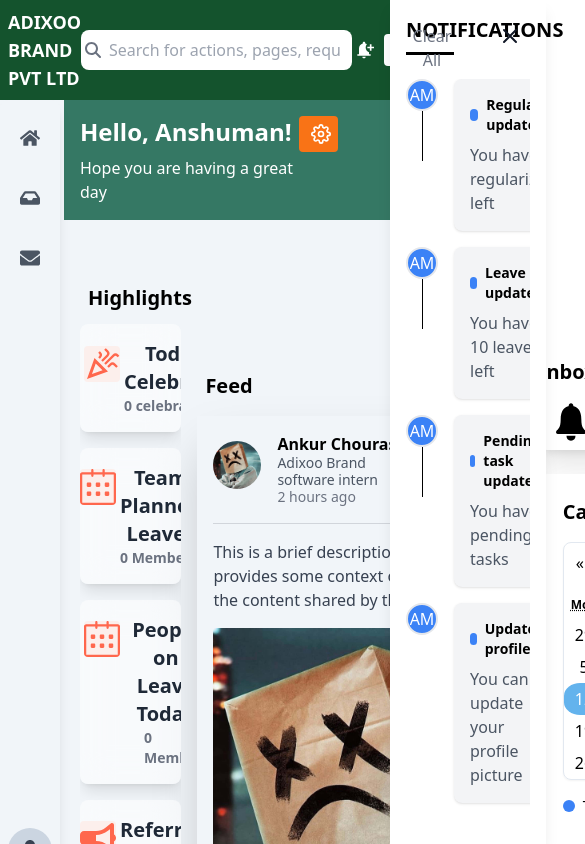
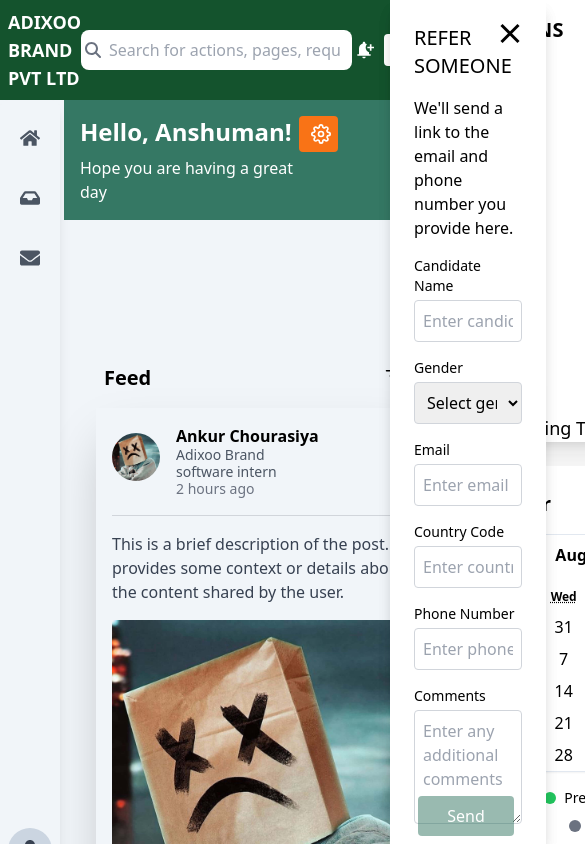
Before and after one commit to anshumanadxioo/HRone_frontend, a React (Vite) app: page /home in a window 390 px wide. Shown: the top 844 px of the page, 585 px wide, since content can reach past the window. Built offline with nearby package versions, Linux system fonts and the light colour scheme.

Commit message:
updated the accordian section and the refral page

```diff
--- a/src/App.css
+++ b/src/App.css
@@ -17,3 +17,7 @@
 
 
 }
+
+::-webkit-scrollbar-x {
+  display: none;
+}
--- a/src/App.jsx
+++ b/src/App.jsx
@@ -3,8 +3,8 @@ import './App.css'
 import Forgetpassword from './pages/forgetpassword/Forgetpassword'
 import SignUp from './pages/signup/SignUp'
 import LoginPage from './pages/login/LoginPage'
-import Index from '../src/home/Index'
 import ReferTalent from './home/highlights/ReferTalent'
+import Index from './home'
 
 function App() {
   return (
@@ -15,7 +15,7 @@ function App() {
     <Route path='/login' element={<LoginPage />} />
     <Route path='/forgetpassword' element={<Forgetpassword/>}/>
     <Route path='/home' element={<Index/>}/>
-    <Route path='/highlights/refertalent'element={<ReferTalent/>}/>
+    {/* <Route path='/highlights/refertalent'element={<ReferTalent/>}/> */}
     </Routes>
     </>
   )
--- a/src/home/Index.jsx
+++ b/src/home/Index.jsx
@@ -9,12 +9,12 @@ import Inbox from './Inbox'
 
 function Index() {
   return (
-    <div className=' bg-slate-100 w-full'>
+    <div className=' bg-slate-100 w-full h-full fixed'>
 
         <Header/>
         <Sidebar/>
         <UserInfo/>
-        <div className="flex items-center justify-between w-full h-screen p-4  ">
+        <div className="flex items-center justify-between  h-screen px-4 -mt-2  ">
         <HighlightAccordion/>
         <UserFeed/>
         <Inbox />
--- a/src/home/UserFeed.jsx
+++ b/src/home/UserFeed.jsx
@@ -10,8 +10,6 @@ const UserFeed = () => {
         <p className="text-xl font-semibold mb-4">Feed</p>
         <IoFilterOutline className="absolute top-0 right-0 mr-1  text-2xl " />
       </div>
-
-
       <div className="flex flex-col items-start ml-2   w-full max-w-lg px-4  shadow-2xl ">
         <div className="flex items-center mb-2">
           <img
--- a/src/home/highlights/Accordian.jsx
+++ b/src/home/highlights/Accordian.jsx
@@ -1,4 +1,5 @@
-import React from "react";
+
+import React, { useState } from "react";
 import {
   Accordion,
   AccordionHeader,
@@ -6,11 +7,12 @@ import {
 } from "@material-tailwind/react";
 import { MdOutlineCelebration } from "react-icons/md";
 import { SlCalender } from "react-icons/sl";
-import { FaBullhorn } from "react-icons/fa";
-import { useNavigate } from "react-router-dom";
-
+import { FaBullhorn, FaCalendarCheck, FaHandHoldingHeart } from "react-icons/fa";
+import ReferTalent from "./ReferTalent";
+import { FaHandHolding } from "react-icons/fa6";
+import { BiCalendarEvent, BiSolidParty } from "react-icons/bi";
+import './scrollbar.css'
 function Icon({ id, open }) {
-
   return (
     <svg
       xmlns="http://www.w3.org/2000/svg"
@@ -26,18 +28,21 @@ function Icon({ id, open }) {
 }
 
 export default function HighlightAccordion() {
-  const [open, setOpen] = React.useState(0);
+  const [open, setOpen] = useState(0);
+  const [isOpen, setIsOpen] = useState(false);
+
+  const toggleReferTalent = () => {
+    setIsOpen(!isOpen);
+    console.log("calling the function");
+  };
 
   const handleOpen = (value) => setOpen(open === value ? 0 : value);
-  const navigate=useNavigate();
-  const handleClick=()=>{
-    navigate('/highlights/refertalent')
-  }
+
   return (
     <>
-      <div className="ml-[64px] max-w-[26vw]">
-        <p className="text-xl font-semibold mb-3  ml-2">Highlights</p>
-        <div className="space-y-4 h-[80vh] overflow-y-auto">
+      <div className="ml-[64px] h-[calc(100vh-50px)] overflow-y-auto custom-scrollbar">
+        <p className="text-[18px] font-semibold mb-3 -ml-3  w-[26vw] px-5 ">Highlights</p>
+        <div className="space-y-4 h-[105vh]   ">
           {/* Accordion Item 1 */}
           <Accordion
             open={open === 1}
@@ -50,18 +55,15 @@ export default function HighlightAccordion() {
             >
               <div className="flex">
                 <div>
-                  <MdOutlineCelebration className="text-orangered text-4xl mt-[6px] ml-1 absolute left-0 bg-lightpink rounded" />
+                  <BiSolidParty className="text-orangered text-4xl mt-[2px] ml-1 absolute left-0 bg-lightpink rounded" />
                 </div>
                 <div className="flex flex-col">
-                  <p className="ml-7">Today's Celebration</p>
+                  <p className="ml-7 text-sm">Today's Celebration</p>
                   <p className="text-sm text-start ml-7 text-gray-500">0 celebrations</p>
                 </div>
               </div>
             </AccordionHeader>
-            <AccordionBody
-              className={`overflow-hidden ${open === 1 ? "max-h-60" : "max-h-0"} transition-max-height duration-100 ease-in-out`}
-              style={{ transitionDelay: "1ms" }}
-            >
+            <AccordionBody className="overflow-hidden transition-max-height duration-100 ease-in-out">
               <div className="flex justify-between">
                 <div className="ml-2">image</div>
                 <p className="text-slate-500 mr-2">No celebration today</p>
@@ -81,18 +83,15 @@ export default function HighlightAccordion() {
             >
               <div className="flex">
                 <div>
-                  <SlCalender className="text-orangered text-4xl mt-[5px] absolute left-0 bg-lightpink rounded" />
+                  <BiCalendarEvent className="text-orangered text-4xl mt-[5px] absolute left-0 bg-lightpink rounded" />
                 </div>
                 <div className="flex flex-col">
-                  <p className="ml-6">Team Planned Leaves</p>
+                  <p className="ml-6 text-sm">Team Planned Leaves</p>
                   <p className="text-sm text-start ml-6 text-gray-500">0 Members</p>
                 </div>
               </div>
             </AccordionHeader>
-            <AccordionBody
-              className={`overflow-hidden ${open === 2 ? "max-h-60" : "max-h-0"} transition-max-height duration-100 ease-in-out`}
-              style={{ transitionDelay: "1ms" }}
-            >
+            <AccordionBody className="overflow-hidden transition-max-height duration-100 ease-in-out">
               <div className="flex justify-between">
                 <div className="ml-2">image</div>
                 <p className="text-slate-500 mr-2">No planned leaves today</p>
@@ -112,18 +111,15 @@ export default function HighlightAccordion() {
             >
               <div className="flex">
                 <div>
-                  <SlCalender className="text-orangered text-4xl mt-[5px] -ml-3 bg-lightpink rounded" />
+                  <FaCalendarCheck className="text-orangered text-4xl mt-[2px] -ml-3 bg-lightpink rounded" />
                 </div>
                 <div className="flex flex-col">
-                  <p className="ml-[2px]">People on Leave Today</p>
-                  <p className="text-sm text-start ml-6 text-gray-500">0 Members</p>
+                  <p className="ml-[3px] text-sm">People on Leave Today</p>
+                  <p className="text-sm text-start ml-1 text-gray-500">0 Members</p>
                 </div>
               </div>
             </AccordionHeader>
-            <AccordionBody
-              className={`overflow-hidden ${open === 3 ? "max-h-60" : "max-h-0"} transition-max-height duration-100 ease-in-out`}
-              style={{ transitionDelay: "1ms" }}
-            >
+            <AccordionBody className="overflow-hidden transition-max-height duration-100 ease-in-out">
               <div className="flex justify-between">
                 <div className="ml-2">image</div>
                 <p className="text-slate-500 mr-2">No leave applied for today</p>
@@ -143,26 +139,23 @@ export default function HighlightAccordion() {
             >
               <div className="flex">
                 <div>
-                  <FaBullhorn className="text-orangered text-4xl mt-[5px] absolute left-0 bg-lightpink rounded" />
+                  <FaBullhorn className="text-orangered text-4xl mt-[4px] absolute left-0 bg-lightpink rounded" />
                 </div>
                 <div className="flex responsive-button-col">
                   <div className="flex flex-col">
-                    <p className="ml-6">Referrals/IJP</p>
-                    <p className="text-sm text-start ml-6 text-gray-500">0 referrals | 0 IJP</p>
+                    <p className="ml-2 text-sm">Referrals/IJP</p>
+                    <p className="text-sm text-start ml-6 text-gray-500 w-[100px]">0 referrals|0 IJP</p>
                   </div>
-                  <button className="h-[34px] border border-green-900 bg-transparent text-green-900 text-sm lg:ml-[20px] mt-2 px-1 rounded
-                   transition-colors duration-300 hover:bg-green-900 hover:text-white"
-                   onClick={handleClick}
-                   >
-                    ReferTalent
+                  <button
+                    className="h-[30px] w-[100px] border border-green-900 bg-transparent text-green-900 text-sm  mt-1 ml-4 px-1 rounded transition-colors duration-300 hover:bg-green-900 hover:text-white"
+                    onClick={toggleReferTalent}
+                  >
+                    Refer Talent
                   </button>
                 </div>
               </div>
             </AccordionHeader>
-            <AccordionBody
-              className={`overflow-hidden ${open === 4 ? "max-h-60" : "max-h-0"} transition-max-height duration-100 ease-in-out`}
-              style={{ transitionDelay: "1ms" }}
-            >
+            <AccordionBody className="overflow-hidden transition-max-height duration-100 ease-in-out">
               <div className="flex justify-between">
                 <div className="ml-2">image</div>
                 <p className="text-slate-500 mr-2">No Referrals/IJP available</p>
@@ -182,18 +175,15 @@ export default function HighlightAccordion() {
             >
               <div className="flex">
                 <div>
-                  <SlCalender className="text-orangered text-4xl mt-[5px] absolute left-0 bg-lightpink rounded" />
+                  <FaHandHoldingHeart className="text-orangered text-4xl mt-[5px] absolute left-0 bg-lightpink rounded" />
                 </div>
                 <div className="flex flex-col">
-                  <p className="ml-6">Core Values</p>
+                  <p className="ml-6 text-sm">Core Values</p>
                   <p className="text-sm text-start ml-6 text-gray-500">0 core values</p>
                 </div>
               </div>
             </AccordionHeader>
-            <AccordionBody
-              className={`overflow-hidden ${open === 5 ? "max-h-60" : "max-h-0"} transition-max-height duration-100 ease-in-out`}
-              style={{ transitionDelay: "1ms" }}
-            >
+            <AccordionBody className="overflow-hidden transition-max-height duration-100 ease-in-out">
               <div className="flex justify-between">
                 <div className="ml-2">image</div>
                 <p className="text-slate-500 mr-2">No core values</p>
@@ -201,6 +191,7 @@ export default function HighlightAccordion() {
             </AccordionBody>
           </Accordion>
         </div>
+        <ReferTalent isOpen={isOpen} toggleReferTalent={toggleReferTalent} />
       </div>
     </>
   );
--- a/src/home/highlights/ReferTalent.jsx
+++ b/src/home/highlights/ReferTalent.jsx
@@ -1,7 +1,6 @@
-import React, { useState, useEffect } from 'react';
-import { useNavigate } from 'react-router-dom';
+import React, { useState } from 'react';
 
-function ReferTalent() {
+function ReferTalent({ isOpen, toggleReferTalent }) {
   const [referal, setReferal] = useState({
     candidate_name: '',
     gender: '',
@@ -10,10 +9,6 @@ function ReferTalent() {
     phonenno: '',
     comments: ''
   });
-  const navigate=useNavigate();
-  const handleClose = () => {
-      navigate('/home')
-  };
 
   const handleChange = (e) => {
     setReferal((oldState) => ({
@@ -33,12 +28,16 @@ function ReferTalent() {
   };
 
   return (
-    <div className='relative w-full max-w-md mx-auto p-4 bg-white shadow-lg rounded '>
-      <div className='flex justify-between items-center mb-4'>
-        <div className='underline text-xl'>REFER SOMEONE</div>
+    <div
+      className={`fixed top-0 right-0 h-full w-[40vw] p-6 bg-white shadow-lg z-50 transform ${
+        isOpen ? 'translate-x-0' : 'translate-x-full'
+      } transition-transform duration-300 ease-in-out`}
+    >
+      <div className='relative'>
+        <div className=' text-xl mb-4'>REFER SOMEONE</div>
         <div
-          onClick={handleClose}
-          className='cursor-pointer w-6 h-6 flex justify-center items-center relative'
+          onClick={toggleReferTalent}
+          className='cursor-pointer w-6 h-6 absolute right-0 top-2'
         >
           {/* Cross sign */}
           <div className='absolute w-6 h-[3px] bg-black rotate-45' />
@@ -46,7 +45,8 @@ function ReferTalent() {
         </div>
       </div>
       <p className='mb-4'>We'll send a link to the email and phone number you provide here.</p>
-      <form onSubmit={handleSubmit} className='space-y-4'>
+
+      <form onSubmit={handleSubmit} className='space-y-4 h-[calc(100vh-220px)] overflow-y-auto custom-scrollbar'>
         <div>
           <label className='block text-sm font-medium mb-1' htmlFor='candidate_name'>Candidate Name</label>
           <input
@@ -67,7 +67,6 @@ function ReferTalent() {
             value={referal.gender}
             onChange={handleChange}
             className='w-full border border-gray-300 rounded p-2'
-            style={{ overflow: 'hidden' }}
           >
             <option value='' disabled>Select gender</option>
             <option value='male'>Male</option>
@@ -123,14 +122,17 @@ function ReferTalent() {
             className='w-full border border-gray-300 rounded p-2'
           />
         </div>
+      </form>
+
+      <div className="fixed bottom-2 right-[4vw] w-[33vw] px-4">
         <button
           type='submit'
           disabled={!isFormValid()}
-          className={`w-full py-2 rounded ${isFormValid() ? 'bg-blue-500 text-white hover:bg-blue-600' : 'bg-gray-300 text-gray-700 cursor-not-allowed'}`}
+          className={`w-full py-2 rounded ${isFormValid() ? 'bg-green-900 text-white hover:bg-green-900' : 'bg-customGreen opacity-[50%] text-white cursor-not-allowed'}`}
         >
           Send
         </button>
-      </form>
+      </div>
     </div>
   );
 }
--- /dev/null
+++ b/src/home/highlights/scrollbar.css
@@ -0,0 +1,17 @@
+/* Custom scrollbar styles */
+.custom-scrollbar::-webkit-scrollbar {
+    width: 8px;
+  }
+
+  .custom-scrollbar::-webkit-scrollbar-track {
+    background: transparent;
+  }
+
+  .custom-scrollbar::-webkit-scrollbar-thumb {
+    background-color: rgba(0, 0, 0, 0.4);
+    border-radius: 10px;
+  }
+
+  .custom-scrollbar::-webkit-scrollbar-thumb:hover {
+    background-color: rgba(0, 0, 0, 0.6);
+  }
--- a/tailwind.config.js
+++ b/tailwind.config.js
@@ -8,10 +8,11 @@ export default {
     extend: {
       backgroundColor:{
         customGreen :'#357864',
-        lightpink: "#fcefec",
+        // lightpink: "#fcefec",
+        lightpink: 'transparent',
       },
       colors:{
-        orangered:"#ff674d"
+        orangered:"#ff664e"
 
       }
     },
```
Also changed, not shown: 1 other file (tests, documents, lock files or other folders).
